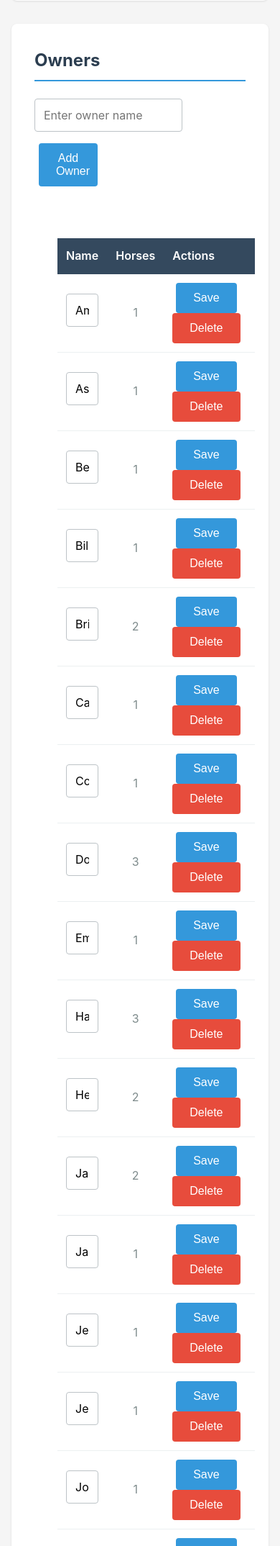
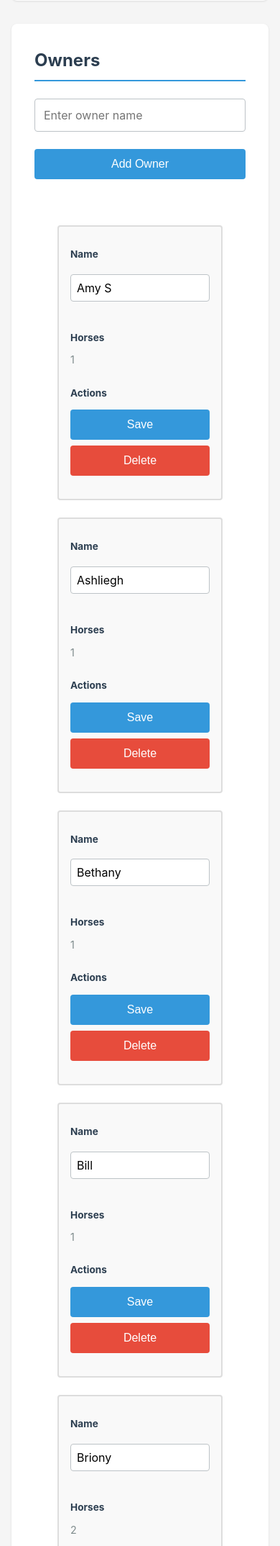
Before and after one commit to eaglebusinessconsultingltd-dev/cassies-invoicing, a Flask app: page /settings in a window 390 px wide; the page is wider, and only the part inside the window is pictured. Shown: the part 536-2684 px from the top of that part at 72% size. Run offline with Flask 3, Linux system fonts and the light colour scheme; data comes from the database, SQL or seed files in the repository.

Commit message:
Mobile fix settings

```diff
--- a/templates/settings.html
+++ b/templates/settings.html
@@ -1,6 +1,111 @@
 {% extends "base.html" %}
 
 {% block content %}
+<style>
+    /* Mobile-friendly table styles */
+    table {
+        width: 100%;
+        border-collapse: collapse;
+        font-size: 0.9rem;
+    }
+
+    table thead {
+        background: #2c3e50;
+        color: white;
+    }
+
+    table th, table td {
+        padding: 0.75rem;
+        text-align: left;
+        border-bottom: 1px solid #ddd;
+    }
+
+    table input[type="text"],
+    table input[type="number"] {
+        width: 100%;
+        padding: 0.5rem;
+        font-size: 1rem;
+        box-sizing: border-box;
+    }
+
+    table button {
+        padding: 0.5rem 1rem;
+        margin: 0.25rem 0;
+        font-size: 0.85rem;
+        white-space: nowrap;
+        width: 100%;
+    }
+
+    /* Mobile: stack table columns vertically */
+    @media (max-width: 768px) {
+        table, table thead, table tbody, table tr, table td {
+            display: block;
+            width: 100%;
+        }
+
+        table thead {
+            display: none;
+        }
+
+        table tr {
+            margin-bottom: 1.5rem;
+            border: 2px solid #ddd;
+            padding: 1rem;
+            border-radius: 4px;
+            background: #f9f9f9;
+        }
+
+        table td {
+            padding: 0.75rem 0;
+            border: none;
+            word-break: break-word;
+        }
+
+        table td:before {
+            content: attr(data-label);
+            font-weight: bold;
+            color: #2c3e50;
+            display: block;
+            margin-bottom: 0.5rem;
+            font-size: 0.85rem;
+        }
+
+        table input:before,
+        table button:before {
+            display: none;
+        }
+    }
+
+    /* Form inputs */
+    .form-group {
+        display: flex;
+        flex-wrap: wrap;
+        gap: 0.5rem;
+        margin-bottom: 1rem;
+    }
+
+    .form-group input {
+        flex: 1;
+        min-width: 200px;
+    }
+
+    .form-group button {
+        flex: 0 1 auto;
+    }
+
+    @media (max-width: 480px) {
+        .form-group {
+            flex-direction: column;
+        }
+
+        .form-group input,
+        .form-group button {
+            width: 100%;
+            min-width: 100%;
+        }
+    }
+</style>
+
 <div class="card">
     <h2>Settings & Management</h2>
     <p>Manage owners, horses, and service pricing. All changes are saved immediately.</p>
@@ -12,8 +117,8 @@
     <h2>Owners</h2>
 
     <div class="form-group">
-        <input type="text" id="new-owner-name" placeholder="Enter owner name" style="width: 70%;">
-        <button class="button" id="btn-add-owner" style="width: 28%; margin-left: 2%;">Add Owner</button>
+        <input type="text" id="new-owner-name" placeholder="Enter owner name">
+        <button class="button" id="btn-add-owner">Add Owner</button>
     </div>
 
     <div id="owners-list" class="loading">
@@ -26,7 +131,7 @@
 <div class="card">
     <h2>Horses</h2>
 
-    <div class="grid" style="margin-bottom: 1.5rem;">
+    <div style="display: grid; grid-template-columns: 1fr 1fr; gap: 1rem; margin-bottom: 1.5rem;">
         <div>
             <label for="new-horse-owner">Owner</label>
             <select id="new-horse-owner" required></select>
@@ -80,6 +185,25 @@
     </div>
 </div>
 
+<!-- HOLD PRICING TIERS -->
+<div class="card">
+    <h2>Hold Pricing Tiers</h2>
+    <p>Set tiered pricing for Hold (farrier/vet/other) service based on duration.</p>
+
+    <table>
+        <thead>
+            <tr>
+                <th>Duration</th>
+                <th>Price (£)</th>
+                <th>Action</th>
+            </tr>
+        </thead>
+        <tbody id="hold-pricing-list" class="loading">
+            <tr><td colspan="3"><div class="spinner"></div>Loading...</td></tr>
+        </tbody>
+    </table>
+</div>
+
 <script>
     let owners = [];
     let horses = [];
@@ -128,11 +252,11 @@
             const horseCount = owner.horses.length;
             html += `
                 <tr>
-                    <td>
-                        <input type="text" value="${owner.name}" id="owner-name-${owner.id}" style="width: 100%;">
+                    <td data-label="Name">
+                        <input type="text" value="${owner.name}" id="owner-name-${owner.id}">
                     </td>
-                    <td>${horseCount}</td>
-                    <td>
+                    <td data-label="Horses">${horseCount}</td>
+                    <td data-label="Actions">
                         <button class="button" onclick="saveOwner(${owner.id}, document.getElementById('owner-name-${owner.id}').value)">Save</button>
                         <button class="button danger" onclick="deleteOwner(${owner.id})">Delete</button>
                     </td>
@@ -238,13 +362,13 @@
         horses.forEach(horse => {
             html += `
                 <tr>
-                    <td>${horse.name}</td>
-                    <td>
-                        <select id="owner-for-horse-${horse.id}" style="width: 100%;">
+                    <td data-label="Name">${horse.name}</td>
+                    <td data-label="Owner">
+                        <select id="owner-for-horse-${horse.id}">
                             <option value="">-- Select --</option>
                         </select>
                     </td>
-                    <td>
+                    <td data-label="Actions">
                         <button class="button" onclick="updateHorseOwner(${horse.id}, document.getElementById('owner-for-horse-${horse.id}').value)">Change Owner</button>
                         <button class="button danger" onclick="deleteHorse(${horse.id})">Delete</button>
                     </td>
@@ -364,15 +488,15 @@
             const type = service.requires_time ? 'Time-based' : 'Fixed';
             html += `
                 <tr>
-                    <td><strong>${service.code}</strong></td>
-                    <td>
-                        <input type="text" value="${service.name}" id="service-name-${service.id}" style="width: 100%;">
+                    <td data-label="Code"><strong>${service.code}</strong></td>
+                    <td data-label="Name">
+                        <input type="text" value="${service.name}" id="service-name-${service.id}">
                     </td>
-                    <td>
-                        £<input type="number" value="${service.base_price}" id="service-price-${service.id}" step="0.01" min="0" style="width: 80px;">
+                    <td data-label="Price">
+                        £<input type="number" value="${service.base_price}" id="service-price-${service.id}" step="0.01" min="0">
                     </td>
-                    <td>${type}</td>
-                    <td>
+                    <td data-label="Type">${type}</td>
+                    <td data-label="Actions">
                         <button class="button" onclick="saveService(${service.id}, document.getElementById('service-name-${service.id}').value, parseFloat(document.getElementById('service-price-${service.id}').value))">Save</button>
                     </td>
                 </tr>
@@ -440,5 +564,75 @@
     loadOwners();
     loadHorses();
     loadServices();
+    loadHoldPricing();
+
+    // ========== HOLD PRICING TIERS ==========
+
+    const holdPricingData = {
+        'up_to_15': { label: 'Up to 15 minutes', price: 0 },
+        'up_to_30': { label: 'Up to 30 minutes', price: 0 },
+        'up_to_60': { label: 'Up to 60 minutes', price: 0 },
+        'over_60': { label: 'Each additional hour or part', price: 0 },
+    };
+
+    async function loadHoldPricing() {
+        try {
+            const response = await fetch('/api/hold-pricing');
+            const data = await response.json();
+
+            // Update holdPricingData with fetched values
+            Object.keys(holdPricingData).forEach(key => {
+                if (data[key] !== undefined) {
+                    holdPricingData[key].price = data[key];
+                }
+            });
+
+            renderHoldPricing();
+        } catch (error) {
+            document.getElementById('hold-pricing-list').innerHTML = `<tr><td colspan="3"><p class="alert alert-error">Error loading Hold pricing</p></td></tr>`;
+        }
+    }
+
+    function renderHoldPricing() {
+        const container = document.getElementById('hold-pricing-list');
+        let html = '';
+
+        Object.entries(holdPricingData).forEach(([key, data]) => {
+            html += `
+                <tr>
+                    <td><strong>${data.label}</strong></td>
+                    <td>
+                        £<input type="number" value="${data.price}" id="hold-price-${key}" step="0.01" min="0" style="width: 100px;">
+                    </td>
+                    <td>
+                        <button class="button" onclick="saveHoldPrice('${key}', parseFloat(document.getElementById('hold-price-${key}').value))">Save</button>
+                    </td>
+                </tr>
+            `;
+        });
+
+        container.innerHTML = html;
+    }
+
+    async function saveHoldPrice(tier, price) {
+        try {
+            const response = await fetch('/api/hold-pricing', {
+                method: 'PUT',
+                headers: { 'Content-Type': 'application/json' },
+                body: JSON.stringify({ tier, price }),
+            });
+
+            if (response.ok) {
+                holdPricingData[tier].price = price;
+                showAlert(`Hold pricing updated for ${holdPricingData[tier].label}`);
+                loadHoldPricing();
+            } else {
+                const error = await response.json();
+                showAlert(error.error || 'Error saving price', 'error');
+            }
+        } catch (error) {
+            showAlert('Error: ' + error.message, 'error');
+        }
+    }
 </script>
 {% endblock %}
```
